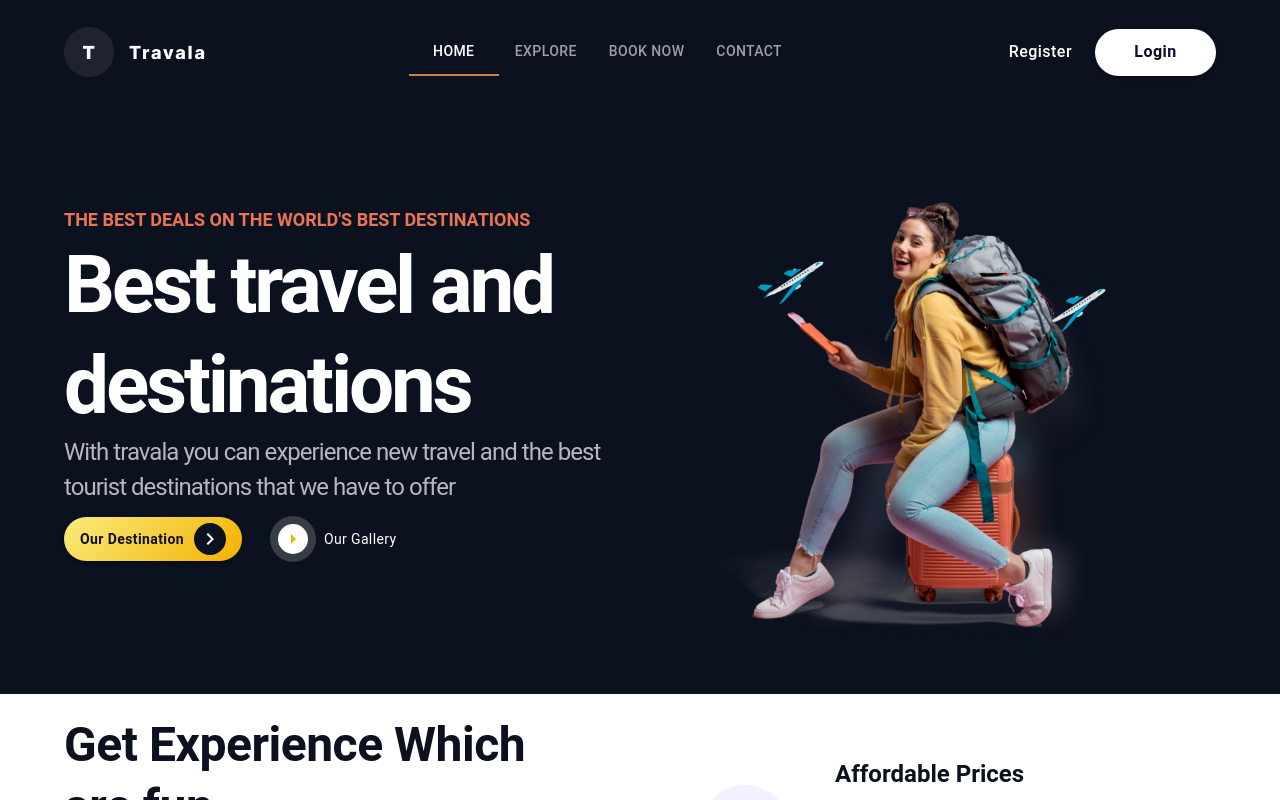
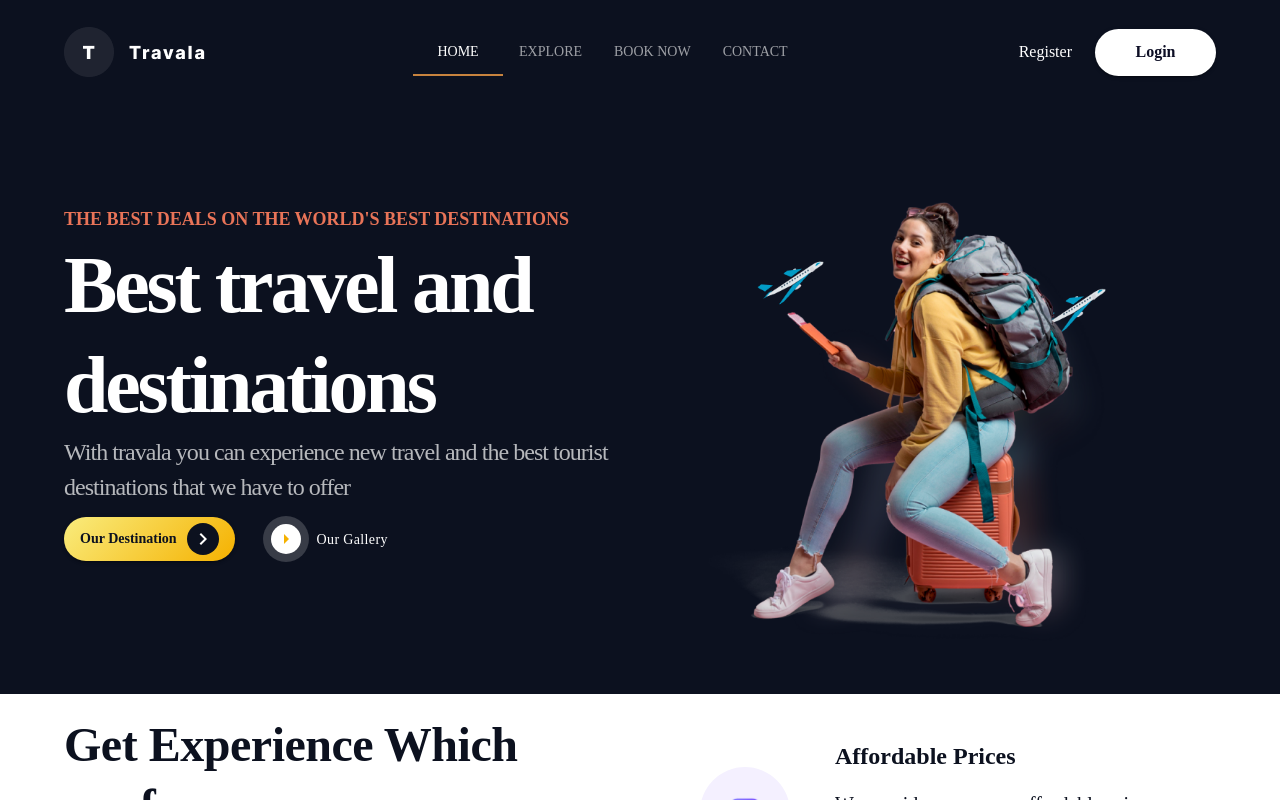
Before and after one commit to Software-Lifecycle-Consultants/slc-open-hms, a Next.js app: page / in a window 1280 px wide. Shown: the top 800 px of the page. Built offline with nearby package versions, Linux system fonts and the light colour scheme.

Commit message:
Added theme file

```diff
--- /dev/null
+++ b/Theme.tsx
@@ -0,0 +1,35 @@
+"use client";
+import { createTheme } from "@mui/material/styles";
+
+const theme = createTheme({
+  palette: {
+    primary: {
+      main: "#1976D2",
+    },
+    secondary: {
+      main: "#FF4081",
+    },
+  },
+  typography: {
+    fontFamily: '__Inter_e66fe9',
+    // fontSize: 14,
+    // fontWeightLight: 300,
+    // fontWeightRegular: 400,
+    // fontWeightMedium: 500,
+    // fontWeightBold: 700,
+  },
+});
+
+export default theme;
+
+
+// components: {
+//     MuiButton: {
+//       styleOverrides: {
+//         root: {
+//           fontSize: 46,
+//           fontWeight: 800,
+//         }
+//       },
+//     },
+//   },
--- a/app/layout.tsx
+++ b/app/layout.tsx
@@ -3,6 +3,8 @@
 import { Box, Container } from '@mui/material';
 // import { Inter } from 'next/font/google'
 import { inter } from "./fonts";
+import theme from "@/Theme";
+import { ThemeProvider } from "@mui/material/styles";
 import CssBaseline from '@mui/material/CssBaseline'; // Import the CssBaseline component
 import 'slick-carousel/slick/slick.css';
 import 'slick-carousel/slick/slick-theme.css';
@@ -23,6 +25,7 @@
   return (
     <html lang="en" className={inter.className}>
       <body>
+        <ThemeProvider theme={theme}>
           {/* Add the CssBaseline component to override the 8px margin */}
           <CssBaseline />
           <Navbar />
@@ -39,6 +42,7 @@
               <Footer />
             </Container>
           </Box>
+        </ThemeProvider>
       </body>
     </html>
   );
--- a/components/homePage/Blog.tsx
+++ b/components/homePage/Blog.tsx
@@ -10,7 +10,6 @@
 /* Styles for typography - Heading 1 */
 const typographyh1Styles = {
   color: "#0C111F",
-  fontFamily: "Inter",
   fontSize: "48px",
   lineHeight: "130%",
   fontStyle: "normal",
@@ -21,7 +20,6 @@
 /* Styles for typography - Body 2 */
 const typographybody2Styles = {
   color: "#0C111F",
-  fontFamily: "Inter",
   fontSize: "20px",
   lineHeight: "180%",
   fontStyle: "normal",
--- a/components/homePage/BlogCard.tsx
+++ b/components/homePage/BlogCard.tsx
@@ -76,7 +76,6 @@
             variant="body2"
             style={{
               color: "rgba(12, 17, 31, 0.60)",
-              // fontFamily: "Inter",
               fontSize: "18px",
               lineHeight: "180%",
               fontStyle: "normal",
@@ -99,7 +98,6 @@
               variant="body2"
               style={{
                 color: "rgba(12, 17, 31, 0.60)",
-                // fontFamily: "Inter",
                 fontSize: "18px",
                 lineHeight: "155%",
                 fontStyle: "normal",
@@ -127,7 +125,6 @@
               <Typography
                 style={{
                   color: "rgba(12, 17, 31, 0.60)",
-                  // fontFamily: "Inter",
                   fontSize: "18px",
                   lineHeight: "155%",
                   fontStyle: "normal",
@@ -151,7 +148,6 @@
                 backgroundColor: "#7C46FE",
                 borderRadius: "45px",
                 color: "#FFF",
-                // fontFamily: "Inter",
                 fontSize: "14px",
                 lineHeight: "180%",
                 fontStyle: "normal",
--- a/components/homePage/CustomCard.tsx
+++ b/components/homePage/CustomCard.tsx
@@ -17,7 +17,6 @@
 /* Typography styles for heading 1 */
 const typographyh1Style = {
   color: "#0C111F",
-  // fontFamily: "Inter",
   fontSize: "48px",
   lineHeight: "130%",
   fontStyle: "normal",
@@ -28,7 +27,6 @@
 /* Typography styles for body 1 */
 const typographyBody1Style = {
   color: "#0C111F",
-  // fontFamily: "Inter",
   fontSize: "20px",
   lineHeight: "36px",
   letterSpacing: "-0.96px",
@@ -50,7 +48,6 @@
 /* Typography styles for body 2 */
 const typographyBody2Style = {
   color: "#0C111F",
-  // fontFamily: "Inter",
   fontSize: "20px",
   fontStyle: "normal",
   lineHeight: "36px",
--- a/components/homePage/Testimonials.tsx
+++ b/components/homePage/Testimonials.tsx
@@ -51,7 +51,6 @@
   /* Typography style for heading 1 */
   const typographyh1Style = {
     color: "#0C111F",
-    // fontFamily: "Inter",
     fontSize: "48px",
     lineHeight: "130%",
     fontStyle: "normal",
@@ -63,7 +62,6 @@
 
   const typographyCardStyle = {
     color: "#0C111F",
-    // fontFamily: "Inter",
     fontSize: "18px",
     lineHeight: "180%",
     fontStyle: "normal",
@@ -74,7 +72,6 @@
   /* Typography style for paragraph */
   const typographyParagraphStyle = {
     color: "#0C111F",
-    // fontFamily: "Inter",
     fontSize: "20px",
     lineHeight: "180%",
     fontStyle: "normal",
--- a/styles/Theme.tsx
+++ /dev/null
@@ -1,41 +0,0 @@
-import { createTheme } from '@mui/material/styles';
-import { purple, orange } from '@mui/material/colors';
-
-const theme = createTheme({
-});
-
-export default theme;
-
-
-export const loginButtonStyles = {
-    width: "121px",
-    height: "47px",
-    padding: "10px 25px",
-    justifyContent: "center",
-    alignItems: "center",
-    gap: "10px",
-    borderRadius: "100px",
-    background: "#FFF",
-    color: "#0D0E25",
-    textTransform: "none",
-    fontSize: "16px",
-    fontWeight: "bold",
-    marginRight: "70px",
-  };
-
-  export const registerButtonStyles = {
-    color: "#FFF",
-    textTransform: "none",
-    margin: "5px",
-    fontSize: "16px",
-  };
-
-  export const navBarRoot = {
-    backgroundColor: "#0C111F",
-  };
-
-  export const logoBox = {
-    display: { xs: "none", md: "flex" },
-    mr: 10,
-    marginLeft: "70px",
-  };
```
Also changed, not shown: components/homePage/Footer.tsx (+3 -7 lines). Lines whose indentation alone changed are shown as unchanged.
